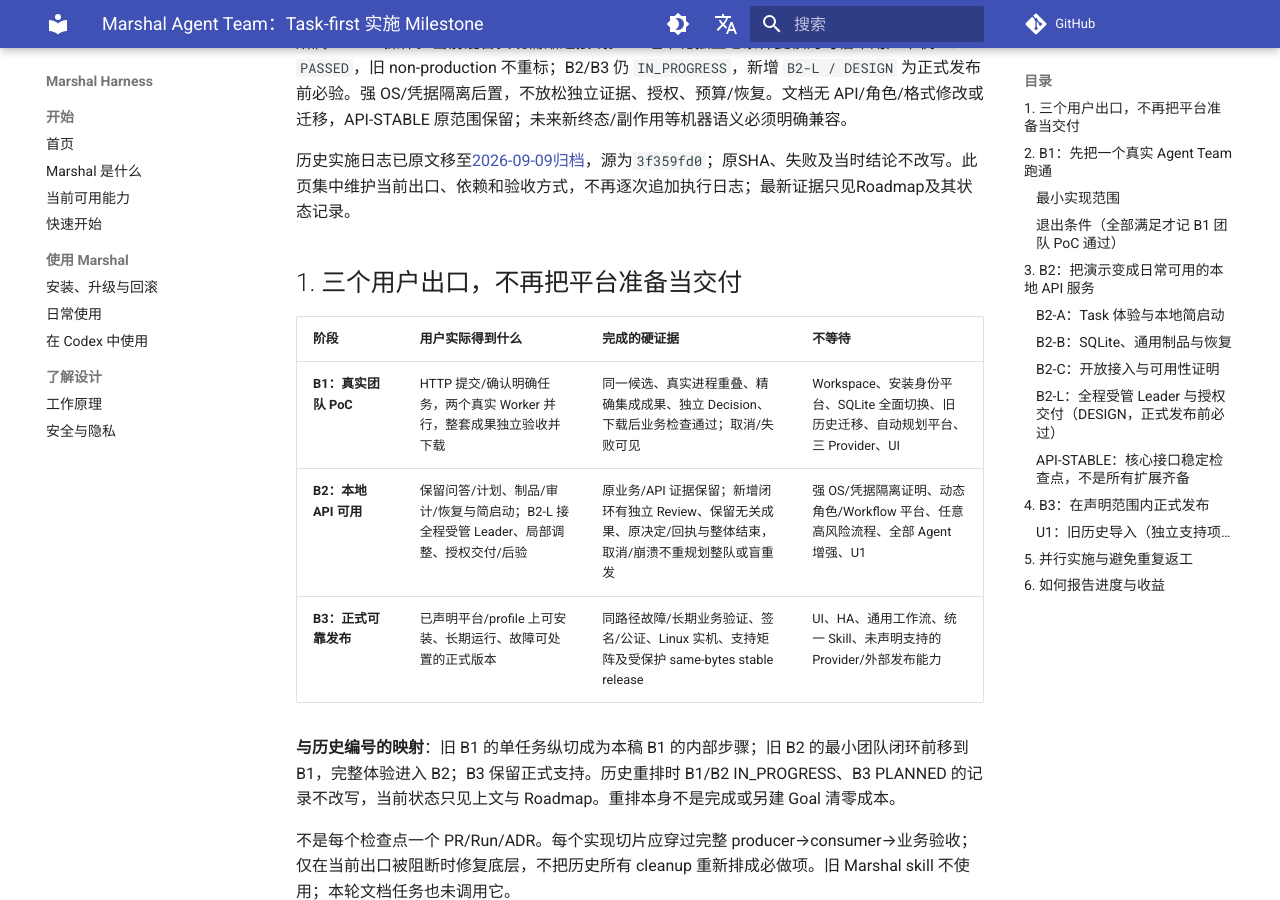
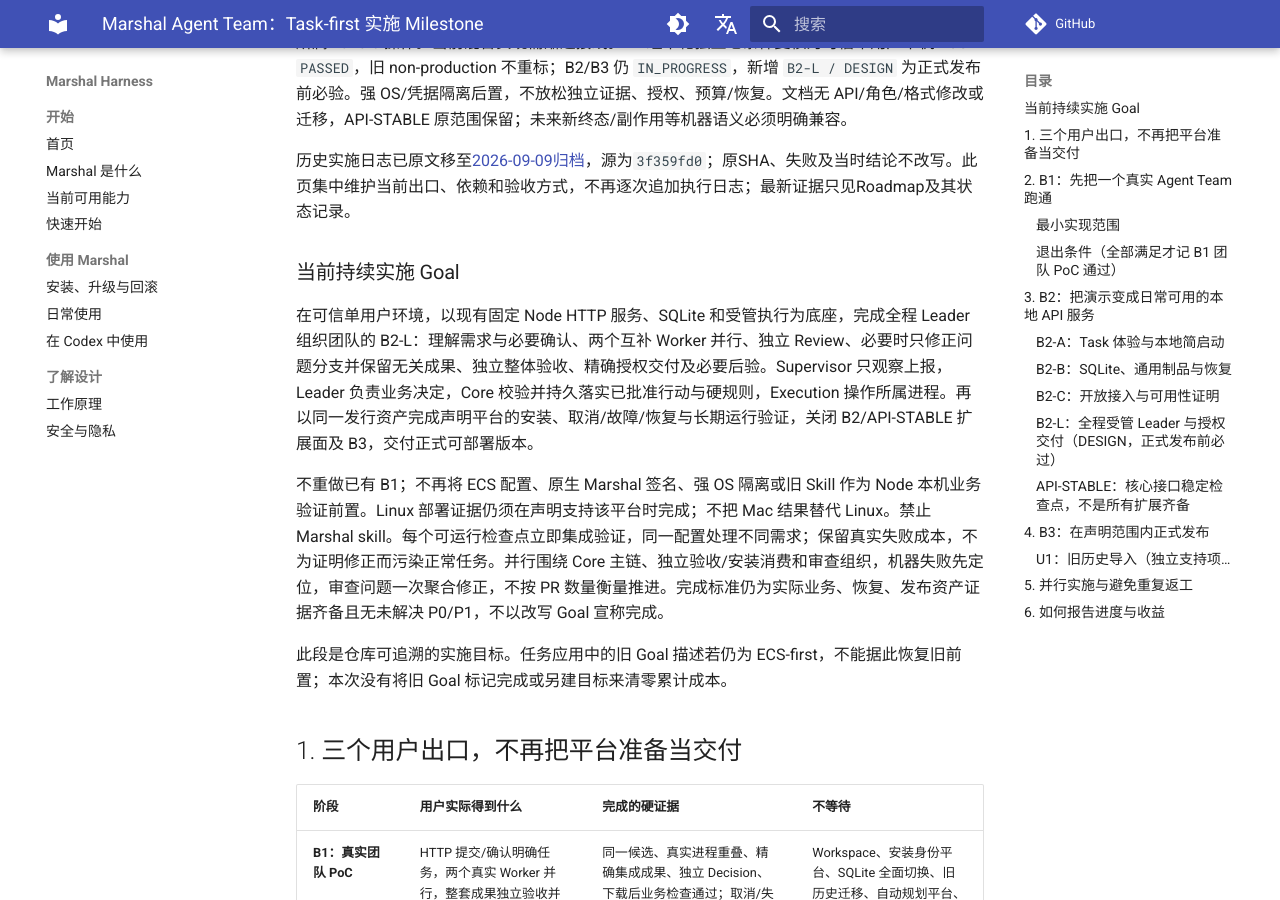
Before and after one commit to chiga0/marshal-harness, an MkDocs documentation site: the page built from docs/agent-team-service-milestones.md, in a window 1280 px wide and 900 px high, scrolled down 505 px. Built offline with MkDocs 1.6.1 and Material for MkDocs 9.7.7, drawn with Linux system fonts in a browser that asks for light colours; comment, search, counter and statistics services are not loaded.

Commit message:
docs: align active delivery goal and record leader integration blockers

```diff
--- a/docs/agent-team-service-milestones.md
+++ b/docs/agent-team-service-milestones.md
@@ -9,6 +9,14 @@
 **2026-09-09 当前目标调整**：[ADR0094](adr/0094-trusted-single-user-role-team.md) 设计已接受。[受管 Leader](node-leader-execution-design.md) 必须全程按业务义务唤起，不是现有 Planner 组合标签；Supervisor 观察/聚合/通知，Core 校验/硬规则/已批准调度，Execution 所属 handle 操作。当前混合实现需渐进接线。B1 经本轮独立七条件复核为可信单用户本机 PoC `PASSED`，旧 non-production 不重标；B2/B3 仍 `IN_PROGRESS`，新增 `B2-L / DESIGN` 为正式发布前必验。强 OS/凭据隔离后置，不放松独立证据、授权、预算/恢复。文档无 API/角色/格式修改或迁移，API-STABLE 原范围保留；未来新终态/副作用等机器语义必须明确兼容。
 
 历史实施日志已原文移至[2026-09-09归档](agent-team-service-milestones-history-2026-09-09.md)，源为`3f359fd0`；原SHA、失败及当时结论不改写。此页集中维护当前出口、依赖和验收方式，不再逐次追加执行日志；最新证据只见Roadmap及其状态记录。
+
+### 当前持续实施 Goal
+
+在可信单用户环境，以现有固定 Node HTTP 服务、SQLite 和受管执行为底座，完成全程 Leader 组织团队的 B2-L：理解需求与必要确认、两个互补 Worker 并行、独立 Review、必要时只修正问题分支并保留无关成果、独立整体验收、精确授权交付及必要后验。Supervisor 只观察上报，Leader 负责业务决定，Core 校验并持久落实已批准行动与硬规则，Execution 操作所属进程。再以同一发行资产完成声明平台的安装、取消/故障/恢复与长期运行验证，关闭 B2/API-STABLE 扩展面及 B3，交付正式可部署版本。
+
+不重做已有 B1；不再将 ECS 配置、原生 Marshal 签名、强 OS 隔离或旧 Skill 作为 Node 本机业务验证前置。Linux 部署证据仍须在声明支持该平台时完成；不把 Mac 结果替代 Linux。禁止 Marshal skill。每个可运行检查点立即集成验证，同一配置处理不同需求；保留真实失败成本，不为证明修正而污染正常任务。并行围绕 Core 主链、独立验收/安装消费和审查组织，机器失败先定位，审查问题一次聚合修正，不按 PR 数量衡量推进。完成标准仍为实际业务、恢复、发布资产证据齐备且无未解决 P0/P1，不以改写 Goal 宣称完成。
+
+此段是仓库可追溯的实施目标。任务应用中的旧 Goal 描述若仍为 ECS-first，不能据此恢复旧前置；本次没有将旧 Goal 标记完成或另建目标来清零累计成本。
 
 ## 1. 三个用户出口，不再把平台准备当交付
 
```
Also changed, not shown: docs/audit-report.md (+6 -0 lines), docs/roadmap-status.md (+4 -0 lines).
